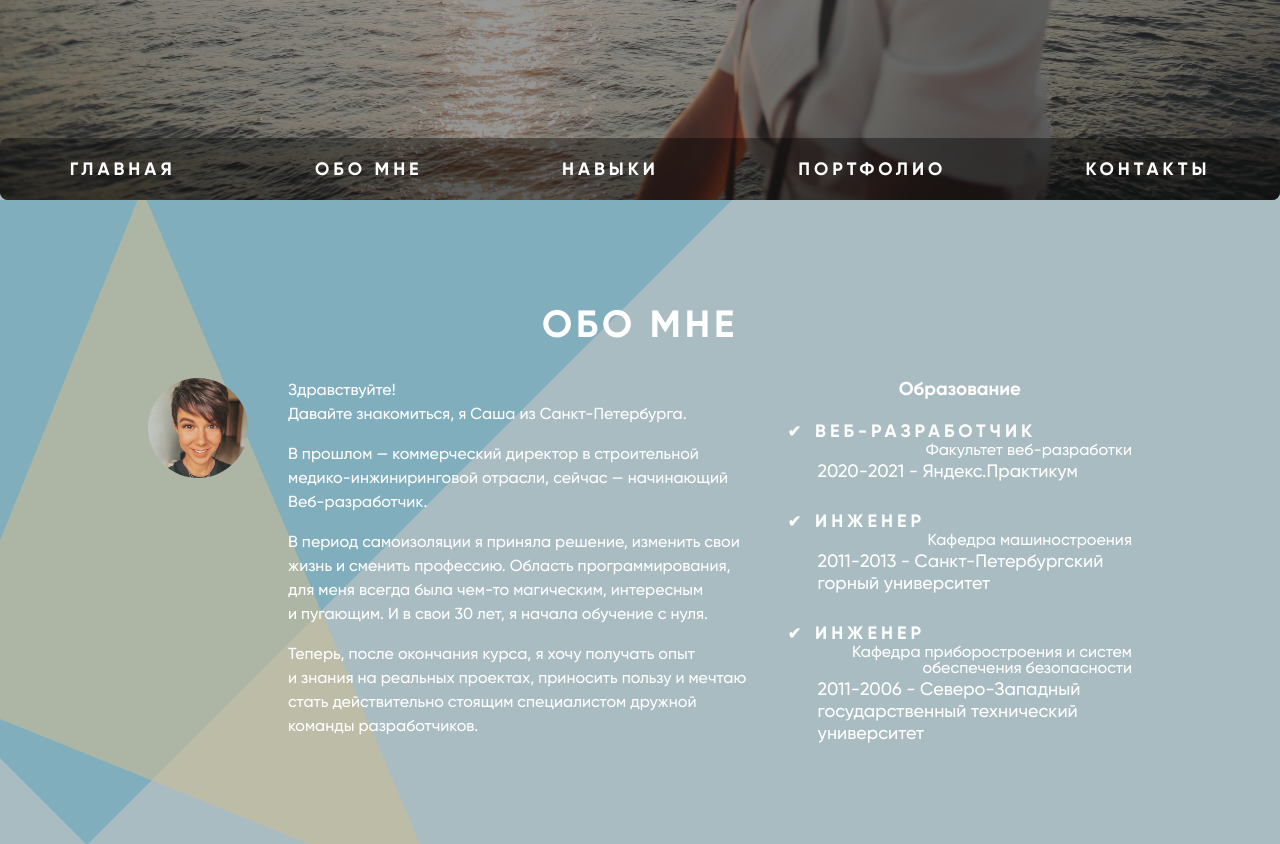
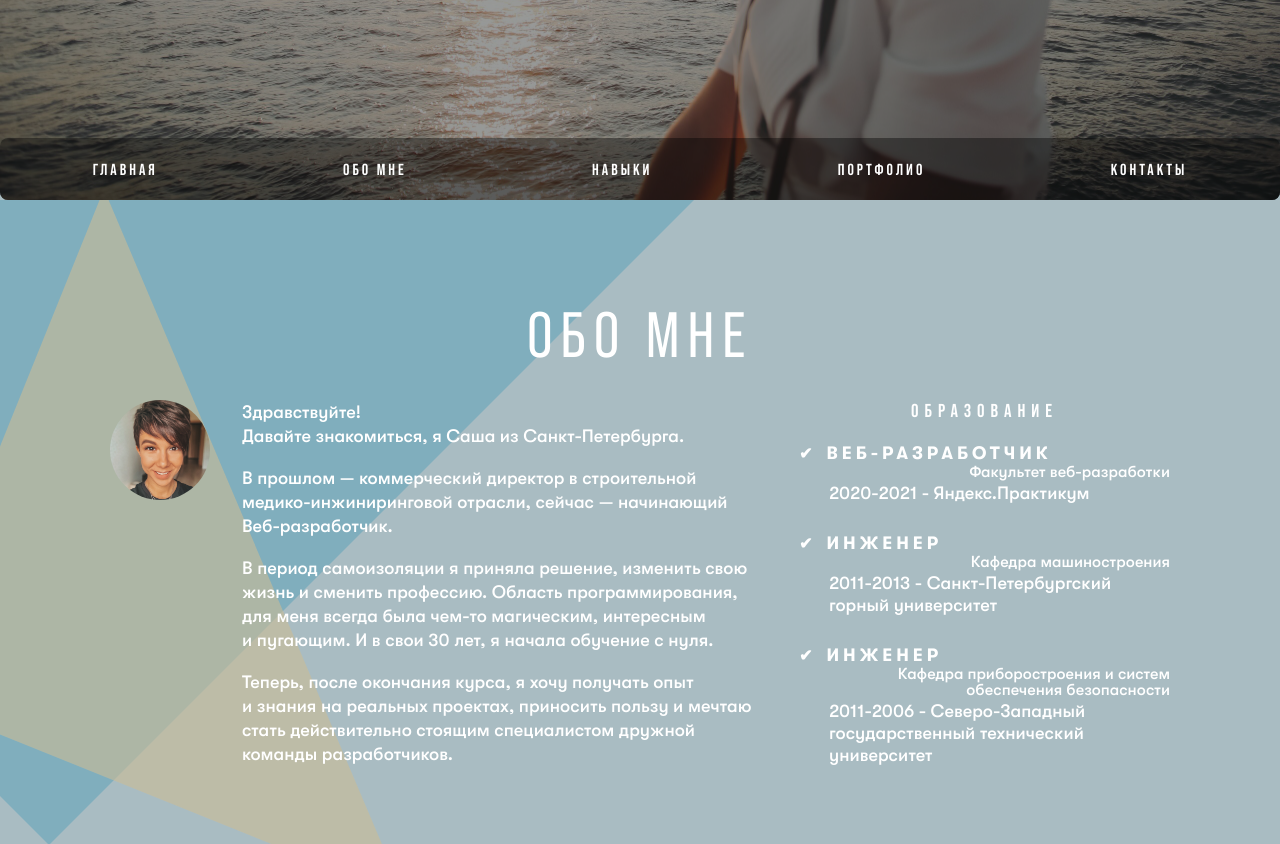
Before and after one commit to Aleksandra-Shevchenko/portfolio, a plain HTML site: page index.html in a window 1280 px wide. Shown: the part 600-1444 px from the top of the page. Drawn offline with Linux system fonts and the light colour scheme.

Commit message:
новые шрифты

```diff
--- a/index.html
+++ b/index.html
@@ -38,7 +38,7 @@
               <p class="about-me__introduce-title">Здравствуйте!<br>
                 Давайте знакомиться, я Саша из Санкт-Петербурга.</p>
               <p>В&nbsp;прошлом&nbsp;&mdash; коммерческий директор в&nbsp;строительной медико-инжиниринговой отрасли, сейчас&nbsp;&mdash; начинающий Веб-разработчик.</p>
-              <p>В&nbsp;период самоизоляции я&nbsp;приняла решение, изменить свои жизнь и&nbsp;сменить профессию. Область программирования, для меня всегда была чем-то магическим, интересным и&nbsp;пугающим. И&nbsp;в&nbsp;свои 30&nbsp;лет, я&nbsp;начала обучение с&nbsp;нуля.</p>
+              <p>В&nbsp;период самоизоляции я&nbsp;приняла решение, изменить свою жизнь и&nbsp;сменить профессию. Область программирования, для меня всегда была чем-то магическим, интересным и&nbsp;пугающим. И&nbsp;в&nbsp;свои 30&nbsp;лет, я&nbsp;начала обучение с&nbsp;нуля.</p>
               <p>Теперь, после окончания курса, я&nbsp;хочу получать опыт и&nbsp;знания на&nbsp;реальных проектах, приносить пользу и&nbsp;мечтаю стать действительно стоящим специалистом дружной команды разработчиков.</p>
           </article>
 
--- a/pages/index.css
+++ b/pages/index.css
@@ -26,8 +26,8 @@
 .page {
   background: #a9bcc2;
   color: #070707;
-  font-family: 'Gilroy', 'Arial', sans-serif;
-  font-weight: medium;
+  font-family: 'GT-Walsheim', 'Arial', sans-serif;
+  font-weight: normal;
   padding: 0;
   -webkit-font-smoothing: antialiased;
   -moz-osx-font-smoothing: grayscale;
@@ -37,7 +37,7 @@
 }
 
 .page__min {
-  max-width: 984px;
+  max-width: 1100px;
   margin: 0 auto;
   padding: 0 20px 0;
 }
@@ -61,8 +61,11 @@
 }
 
 .header__menu {
+  font-family: 'Bebas-Neue';
   font-weight: bold;
-  font-size: 18px;
+  text-transform: uppercase;
+  letter-spacing: 3px;
+  font-size: 16px;
   line-height: 22px;
   width: 100%;
   grid-row: 3 / 4;
@@ -88,8 +91,6 @@
 .header__link {
   color: #fff;
   text-decoration: none;
-  text-transform: uppercase;
-  letter-spacing: 4px;
 }
 
 .header__link_active {
@@ -98,17 +99,18 @@
 
 
 .header__title {
-  font-weight: bold;
+  font-weight: normal;
+  text-transform: uppercase;
   font-size: 47px;
   line-height: 59px;
-  max-width: 300px;
+  max-width: 100%;
   margin: 0;
   padding: 0;
   z-index: 2;
   grid-row: 1 / 2;
   grid-column: 2/ 3;
   align-self: end;
-  letter-spacing: 4px;
+  letter-spacing: 6px;
 }
 
 
@@ -220,11 +222,13 @@
 
 
 .content__title {
+  font-family: 'Bebas-Neue';
+  font-weight: normal;
   text-align: center;
   text-transform: uppercase;
-  letter-spacing: 4px;
-  font-size: 38px;
-  line-height: 48px;
+  letter-spacing: 8px;
+  font-size: 64px;
+  line-height: 70px;
   margin: 0 0 30px 0;
   position: relative;
   z-index: 2;
@@ -232,10 +236,12 @@
 }
 
 .about-me {
+  box-sizing: border-box;
   padding-top: 100px;
   padding-bottom: 80px;
   color: #fff;
   position: relative;
+  min-height: 100vh;
 }
 
 /* .about-me::after {
@@ -283,7 +289,7 @@
 .about-me__grid {
   display: grid;
   grid-template-columns: 100px 1fr 35%;
-  gap: 40px;
+  gap: 32px;
   z-index: 1;
 }
 
@@ -300,7 +306,7 @@
 }
 
 .about-me__introduce{
-  font-size: 16px;
+  font-size: 18px;
   line-height: 24px;
   padding: 0;
   margin: 0;
@@ -370,6 +376,9 @@
 }
 
 .about-me__education-title {
+  font-family: 'Bebas-Neue';
+  text-transform: uppercase;
+  letter-spacing: 6px;
   padding: 0;
   margin: 0 0 20px;
   text-align: center;
--- a/vendor/fonts/fonts.css
+++ b/vendor/fonts/fonts.css
@@ -1,17 +1,45 @@
 @font-face {
-  font-family: 'Gilroy';
+  font-family: 'GT-Walsheim';
+  font-style:  normal;
+  font-weight: normal;
+  font-display: swap;
+  src: url("./GTWalsheimPro-Regular.woff2") format("woff2");
+       /* url("./gilroy-medium.woff") format("woff"); */
+}
+
+@font-face {
+  font-family: 'GT-Walsheim';
+  font-style:  normal;
+  font-weight: medium;
+  font-display: swap;
+  src: url("./GTWalsheimPro-Medium.woff2") format("woff2");
+       /* url("./gilroy-medium.woff") format("woff"); */
+}
+
+@font-face {
+  font-family: 'GT-Walsheim';
   font-style:  normal;
   font-weight: bold;
   font-display: swap;
-  src: url("./gilroy-bold.woff2") format("woff2"),
-       url("./gilroy-bold.woff") format("woff");
+  src: url("./GTWalsheimPro-Bold.woff2") format("woff2");
+       /* url("./gilroy-medium.woff") format("woff"); */
+}
+
+
+@font-face {
+  font-family: 'Bebas-Neue';
+  font-style:  normal;
+  font-weight: normal;
+  font-display: swap;
+  src: url("./BebasNeuePro-Regular.woff2") format("woff2");
+       /* url("./gilroy-medium.woff") format("woff"); */
 }
 
 @font-face {
-  font-family: 'Gilroy';
+  font-family: 'Bebas-Neue';
   font-style:  normal;
-  font-weight: medium;
+  font-weight: bold;
   font-display: swap;
-  src: url("./gilroy-medium.woff2") format("woff2"),
-       url("./gilroy-medium.woff") format("woff");
+  src: url("./BebasNeuePro-Bold.woff2") format("woff2");
+       /* url("./gilroy-medium.woff") format("woff"); */
 }
```
Also changed, not shown: vendor/fonts/BebasNeuePro-Bold.woff2 (added), vendor/fonts/BebasNeuePro-Regular.woff2 (added), vendor/fonts/GTWalsheimPro-Bold.woff2 (added), vendor/fonts/GTWalsheimPro-Medium.woff2 (added), vendor/fonts/GTWalsheimPro-Regular.woff2 (added), vendor/fonts/gilroy-bold.woff (deleted), vendor/fonts/gilroy-bold.woff2 (deleted), vendor/fonts/gilroy-medium.woff (deleted), vendor/fonts/gilroy-medium.woff2 (deleted).
